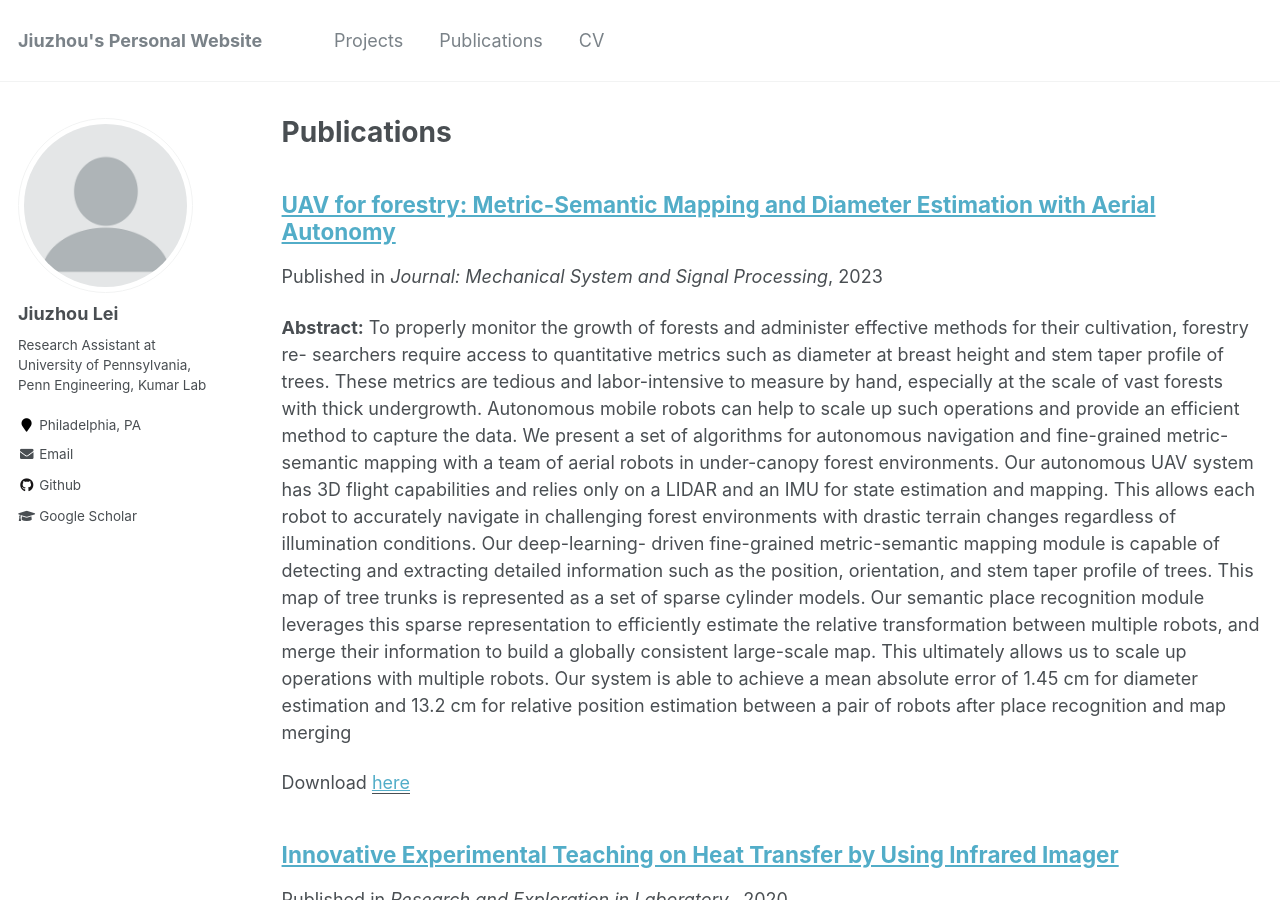
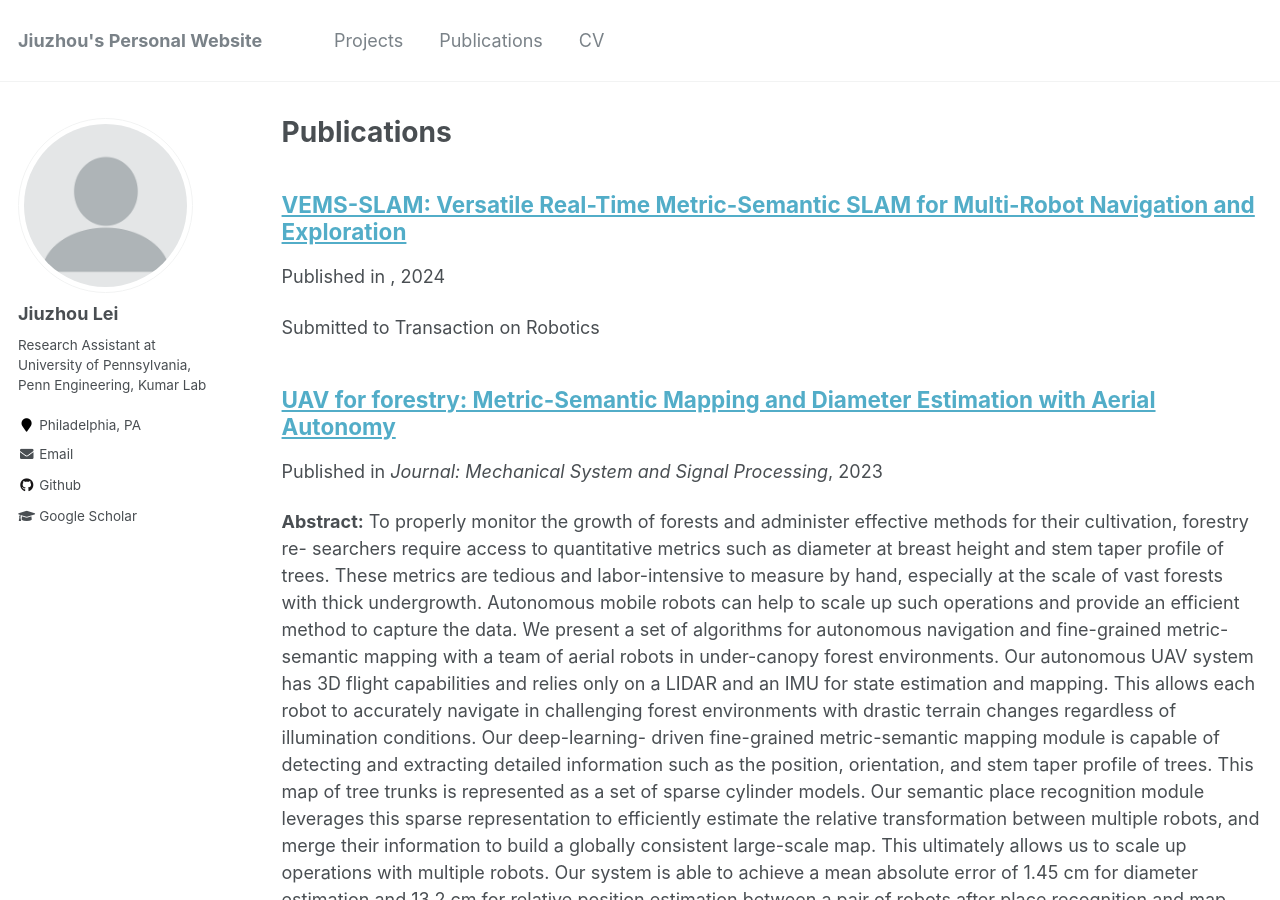
Before and after one commit to RollingOat/jiuzhou_lei.github.io, a Jekyll site: the page built from _pages/publications.md, in a window 1280 px wide and 900 px high. Built offline with Jekyll 4.4.1, drawn with Linux system fonts in a browser that asks for light colours; a file with an impossible date is left out.

Commit message:
Update vems-slam.md

```diff
--- a/_publications/vems-slam.md
+++ b/_publications/vems-slam.md
@@ -2,8 +2,8 @@
 title: "VEMS-SLAM: Versatile Real-Time Metric-Semantic SLAM for Multi-Robot Navigation and Exploration"
 collection: publications
 permalink: /publication/vems-slam
-excerpt:
-date:
+excerpt: 'Submitted to Transaction on Robotics'
+date: Jan 2024
 venue:
 paperurl:
 citation:
```
